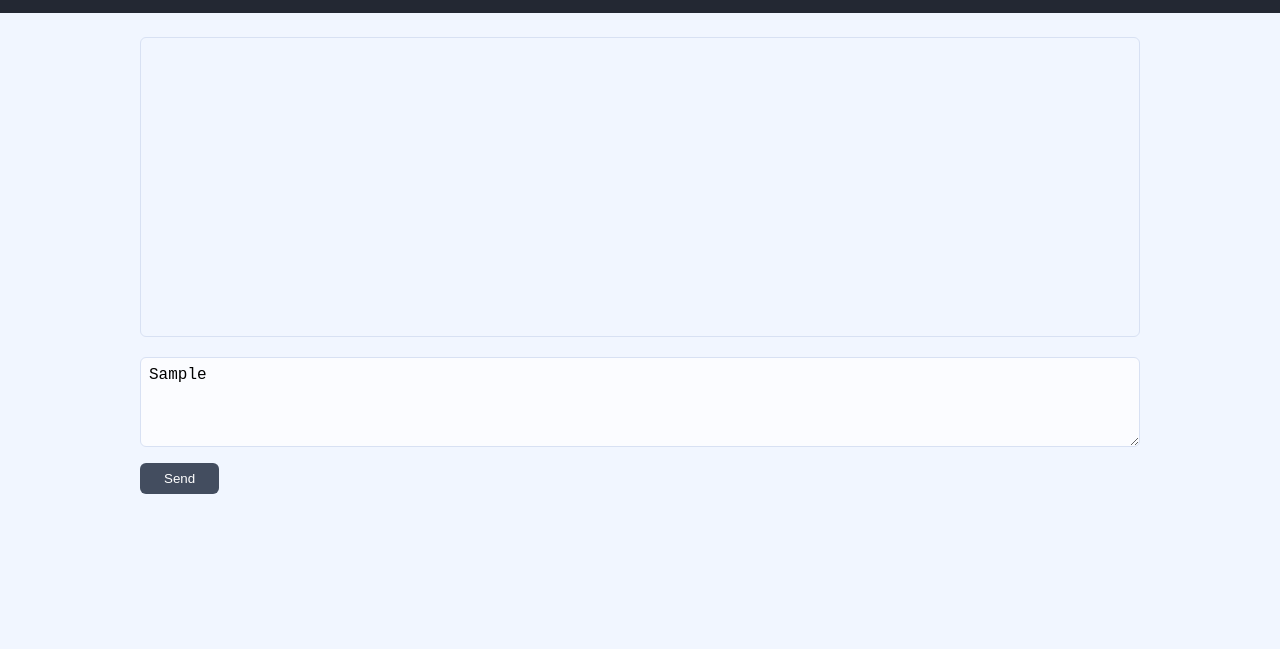
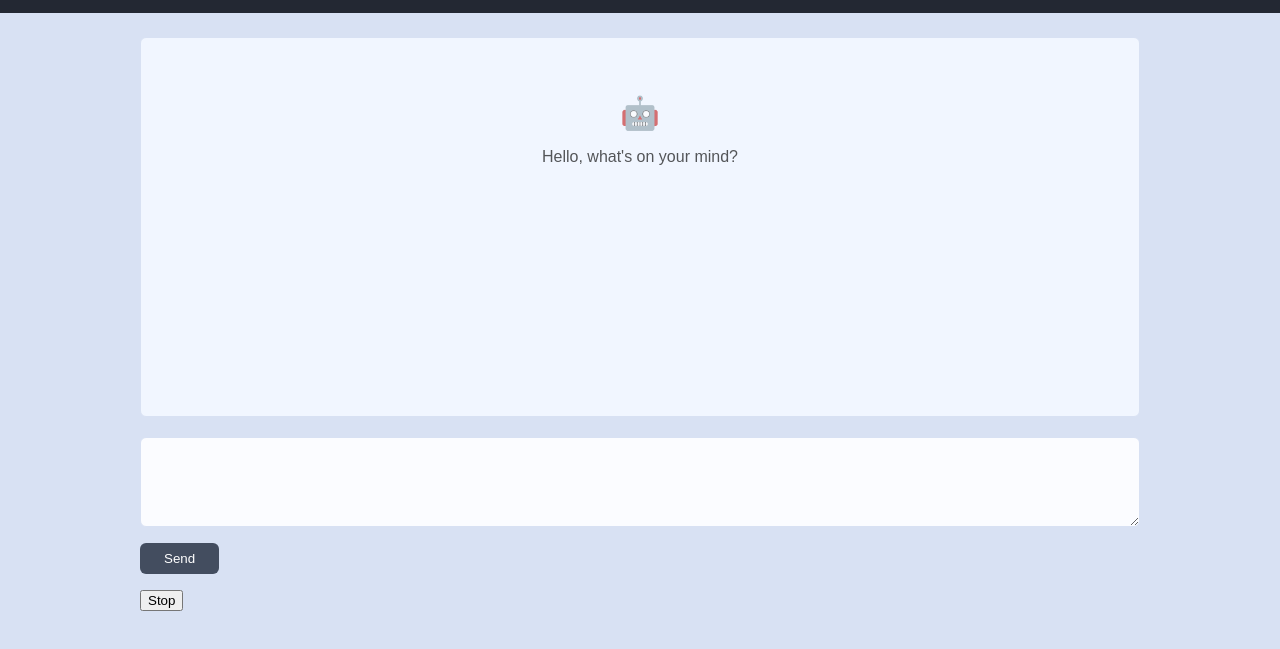
Before and after one commit to tylerwoodcook/ollemur, a website built with Parcel: page index.html in a window 1280 px wide. Both pictures are taken after typing "Sample" into the empty fields and a click on the button "Send". Shown: the part 67-716 px from the top of the page. Built offline with nearby package versions, Linux system fonts and the light colour scheme; files whose address does not match are found by name.

Commit message:
Add stop button

````diff
--- a/index.html
+++ b/index.html
@@ -30,6 +30,7 @@
         <div id="prompt-area">
             <textarea id="prompt-input" rows="4"></textarea>
             <button id="send-button">Send</button>
+            <button id="stop-button">Stop</button>
         </div>
         </div>
     </main>
--- a/script.js
+++ b/script.js
@@ -5,24 +5,27 @@ const promptInput = document.getElementById("prompt-input");
 const sendButton = document.getElementById("send-button");
 const currentModel = "llama3.2:latest";
 
-// Create escape HTML function
-function escapeHTML(str) {
-  return str.replace(/[&<>"']/g, function (match) {
-    switch (match) {
-      case '&': return '&amp;';
-      case '<': return '&lt;';
-      case '>': return '&gt;';
-      case '"': return '&quot;';
-      case "'": return '&#039;';
-    }
-  });
+
+// If don't messages exist, show "no messages" label
+const chatLogMessages = document.getElementById('chat-log');
+
+if (!document.querySelector('.user-message')) {
+    chatLogMessages.innerHTML = '<div class="no-messages"><span style="display: block; font-size: 32px; margin-bottom: 16px;">🤖</span>Hello, what\'s on your mind?</div>';
 }
+
+let controller = null; // global or in component state
 
 
 // Function to fetch data from the Ollama API
 async function getResponse() {
-    const prompt = marked.parse(promptInput.value);
-    if (!prompt) return;
+    controller = new AbortController();
+
+    const rawPrompt = promptInput.value.trim();
+    if (!rawPrompt) return;
+
+    promptInput.value = ""; // clear the input
+    const prompt = marked.parse(rawPrompt);
+
 
     const response = await fetch("http://localhost:11434/api/generate", {
         method: "POST",
@@ -34,6 +37,7 @@ async function getResponse() {
             prompt: prompt,
             stream: true,
         }),
+        signal: controller.signal
     });
 
     if (!response.ok || !response.body) {
@@ -79,6 +83,18 @@ async function getResponse() {
     }
 }
 
+// Function to stop response output
+function stopResponse() {
+  if (controller) {
+    controller.abort();
+    controller = null;
+  }
+}
+const stopButton = document.getElementById("stop-button");
+stopButton.addEventListener("click", stopResponse);
+
+
+
 // Function to display messages in the chat log
 function displayMessage(sender, message) {
     const messageElement = document.createElement("div");
--- a/style.css
+++ b/style.css
@@ -16,7 +16,7 @@
 
 body {
     font-family: sans-serif;
-    background-color: var(--gray-97);
+    background-color: var(--gray-90);
     margin: 0;
     padding: 0;
 }
@@ -79,9 +79,10 @@ header h1 {
 #chat-log {
     box-sizing: border-box;
     width: 100%;
-    height: 300px;
+    height: 100%;
+    max-height: 65vh;
     border: 1px solid var(--gray-90);
-    background-color: var(--gray-99);
+    background-color: var(--gray-97);
     padding: 16px;
     overflow-y: scroll; /* Enable scrolling */
     border-radius: var(--radius-small);
@@ -170,6 +171,14 @@ header h1 {
     border-radius: 4px;
     box-shadow: 0 2px 4px 0 rgba(00,00,00,0.16);
 }
+
+.no-messages {
+    width: 100%;
+    box-sizing: border-box;
+    padding: 40px;
+    text-align: center;
+    opacity: 0.65;
+}
 /* ------------------- */
 
 /* For fenced code blocks (```...```) */
````
Also changed, not shown: dist/index.html, 4 other files.
